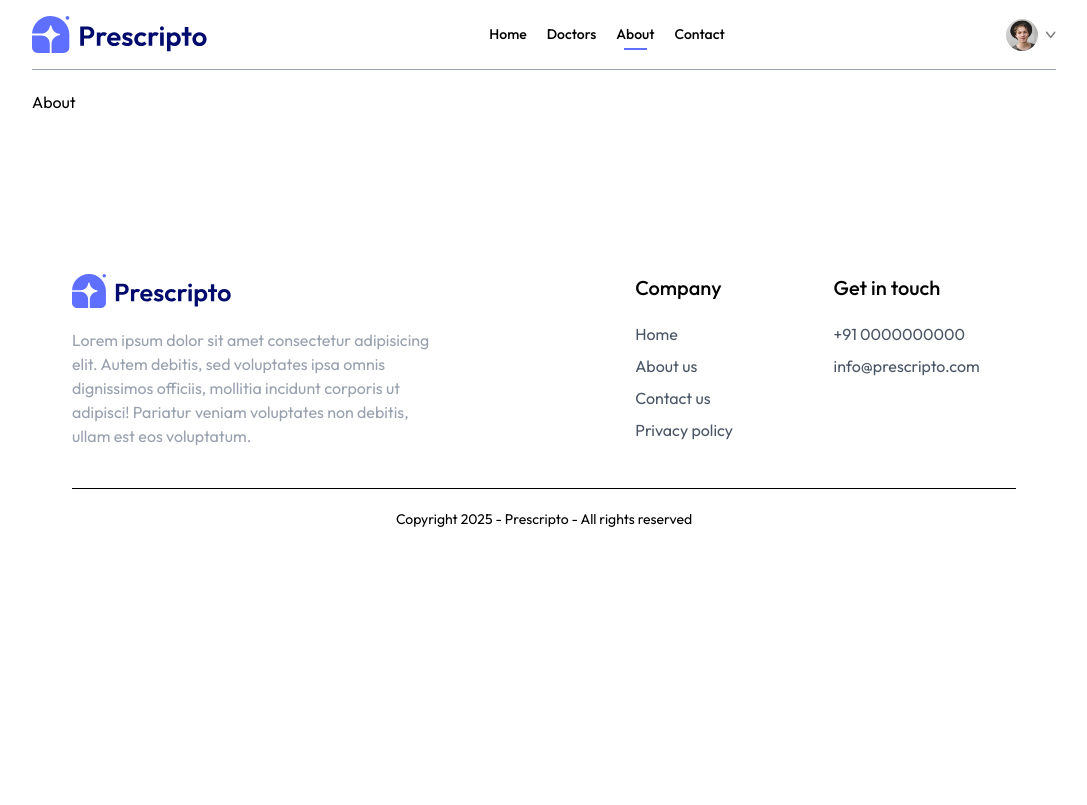
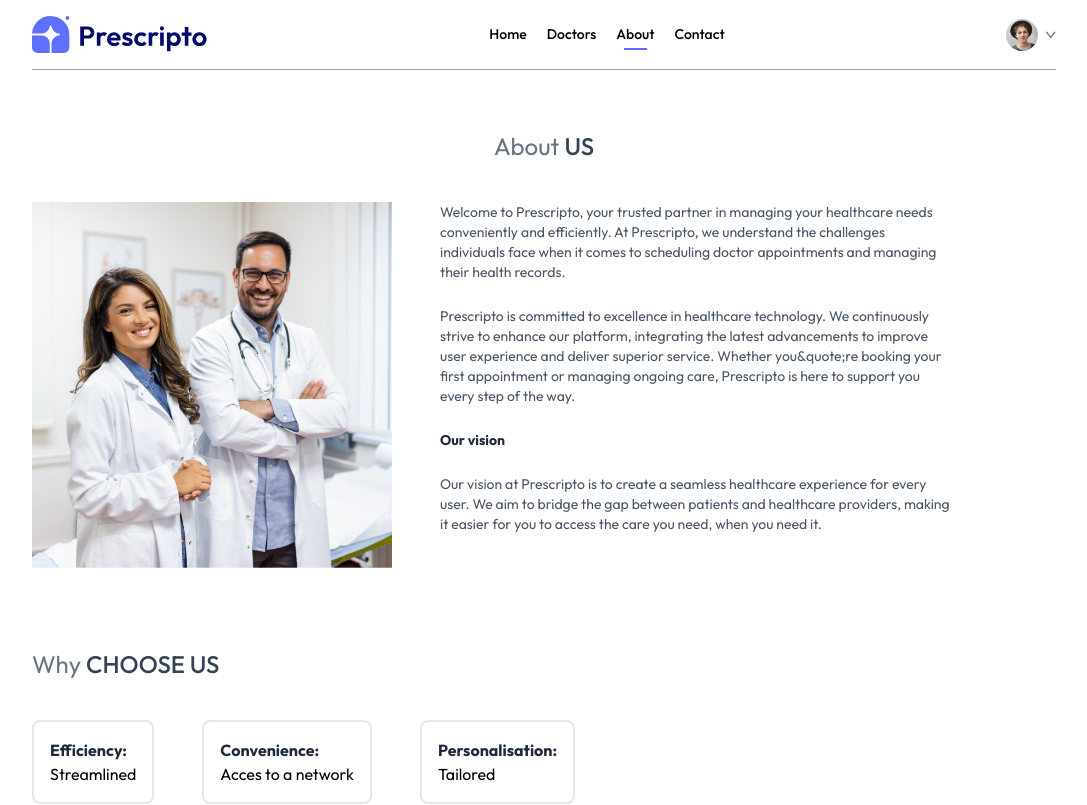
Before and after one commit to maquejp/temp_prescripto, a React (Vite) app in the folder frontend/: page /about in a window 1280 px wide. Shown: the top 805 px of the page, without its empty margins (96-1183 px from the left). Built offline with nearby package versions, Linux system fonts and the light colour scheme.

Commit message:
feature: about

```diff
--- a/frontend/src/pages/About.jsx
+++ b/frontend/src/pages/About.jsx
@@ -1,7 +1,72 @@
-import React from "react";
+import { assets } from "../assets/assets";
 
 const About = () => {
-  return <div>About</div>;
+  return (
+    <div>
+      <div>
+        <div className="text-center text-2xl pt-10 text-gray-500">
+          <p>
+            About <span className="text-gray-700 font-medium">US</span>
+          </p>
+        </div>
+
+        <div className="my-10 flex flex-com md:flex-row gap-12">
+          <img
+            src={assets.about_image}
+            alt=""
+            className="w-full md:max-w-[360px]"
+          />
+          <div className="flex flex-col fustify-center gap-6 md:w-2/4 text-sm text-gray-600">
+            <p>
+              Welcome to Prescripto, your trusted partner in managing your
+              healthcare needs conveniently and efficiently. At Prescripto, we
+              understand the challenges individuals face when it comes to
+              scheduling doctor appointments and managing their health records.
+            </p>
+
+            <p>
+              Prescripto is committed to excellence in healthcare technology. We
+              continuously strive to enhance our platform, integrating the
+              latest advancements to improve user experience and deliver
+              superior service. Whether you&quote;re booking your first
+              appointment or managing ongoing care, Prescripto is here to
+              support you every step of the way.
+            </p>
+
+            <b className="text-gray-800">Our vision</b>
+
+            <p>
+              Our vision at Prescripto is to create a seamless healthcare
+              experience for every user. We aim to bridge the gap between
+              patients and healthcare providers, making it easier for you to
+              access the care you need, when you need it.
+            </p>
+          </div>
+        </div>
+      </div>
+      <div>
+        <div className="text-2xl pt-10 text-gray-500">
+          <p>
+            Why <span className="text-gray-700 font-medium">CHOOSE US</span>
+          </p>
+        </div>
+        <div className="flex flex-col md:flex-row gap-12 my-10">
+          <div className="border-2 border-gray-200 p-4 rounded-lg">
+            <b className="text-gray-800">Efficiency:</b>
+            <p>Streamlined</p>
+          </div>
+          <div className="border-2 border-gray-200 p-4 rounded-lg">
+            <b className="text-gray-800">Convenience:</b>
+            <p>Acces to a network</p>
+          </div>
+          <div className="border-2 border-gray-200 p-4 rounded-lg">
+            <b className="text-gray-800">Personalisation:</b>
+            <p>Tailored</p>
+          </div>
+        </div>
+      </div>
+    </div>
+  );
 };
 
 export default About;
```
